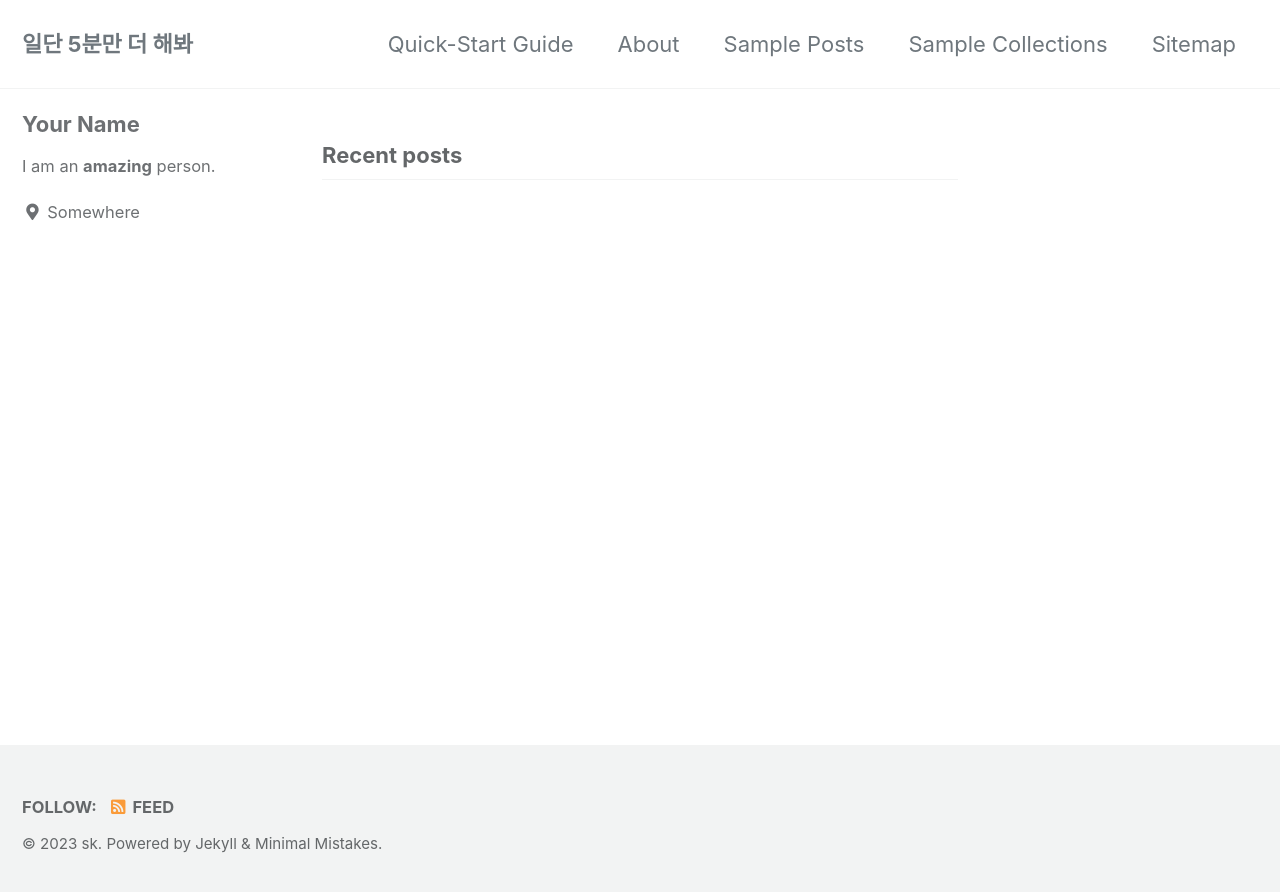
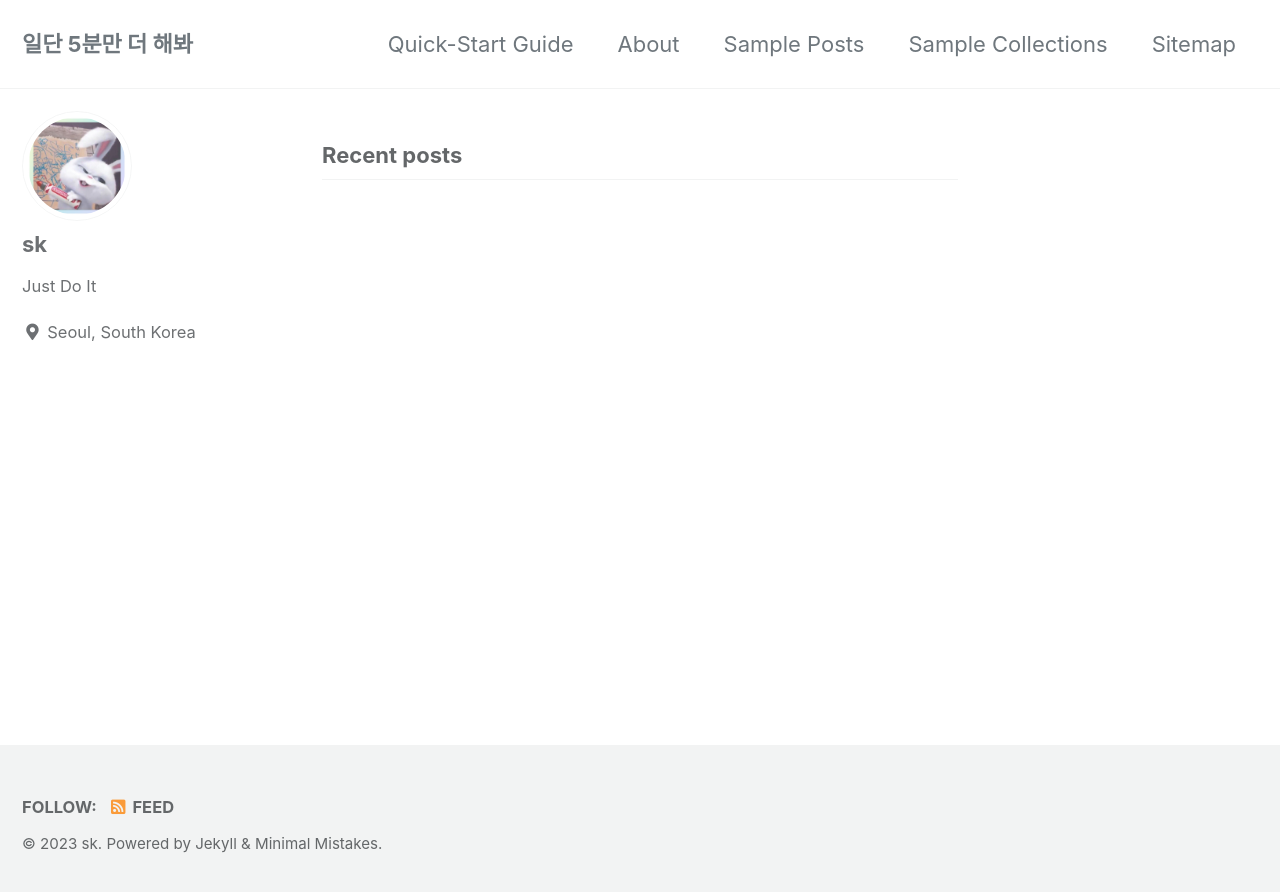
Before and after one commit to s01k1m/s01k1m.github.io, a Jekyll site: the page built from index.html, in a window 1280 px wide. Shown: the top 892 px of the page. Built offline with Jekyll 4.4.1, drawn with Linux system fonts in a browser that asks for light colours; cached includes are drawn as plain includes; the list of posts is cut into pages by our own code.

Commit message:
avatar &breadcrumbs

```diff
--- a/Gemfile
+++ b/Gemfile
@@ -1,2 +1,5 @@
 source "https://rubygems.org"
 gemspec
+
+#https://github.com/jekyll/jekyll-archives
+gem 'jekyll-archives'
--- a/_config.yml
+++ b/_config.yml
@@ -104,10 +104,10 @@ analytics:
 
 # Site Author
 author:
-  name             : "Your Name"
-  avatar           : # path of avatar image, e.g. "/assets/images/bio-photo.jpg"
-  bio              : "I am an **amazing** person."
-  location         : "Somewhere"
+  name             : "sk"
+  avatar           : "/assets/images/avatar.png" # path of avatar image, e.g. "/assets/images/bio-photo.jpg"
+  bio              : "Just Do It"
+  location         : "Seoul, South Korea"
   email            :
   links:
     - label: "Email"
@@ -290,3 +290,8 @@ defaults:
       comments: # true
       share: true
       related: true
+
+
+# breadcrumbs
+plugins:
+  - jekyll-archives
```
Also changed, not shown: assets/images/avatar.png (added).
